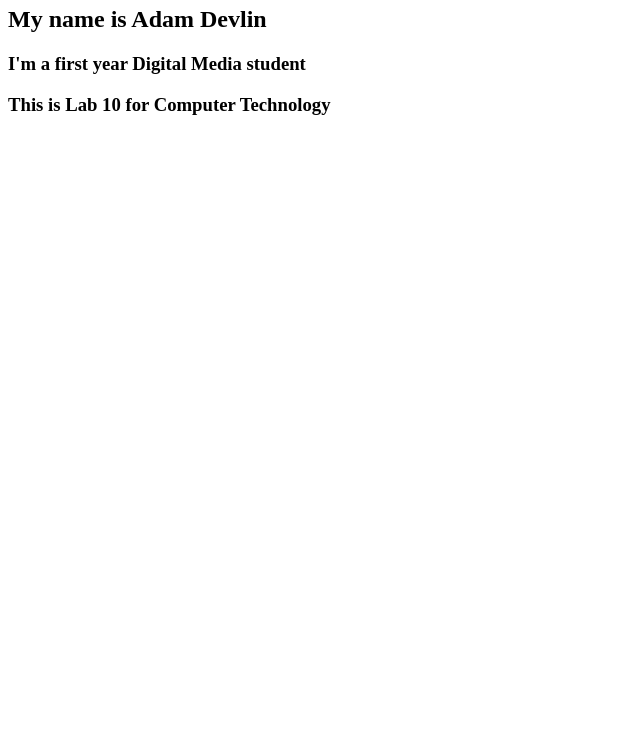
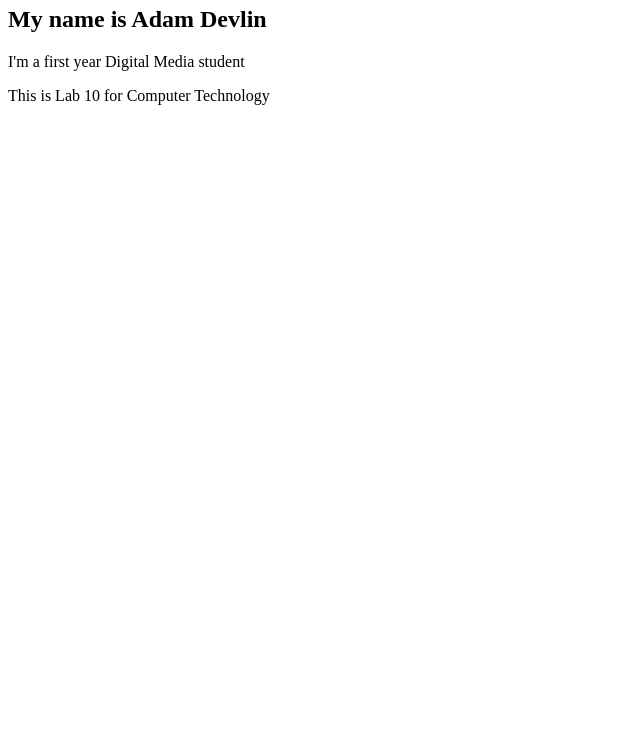
Before and after one commit to G00437074/ApacheWebsite, a plain HTML site: page index.html in a window 1280 px wide. Shown: the part 60-800 px from the top of the page, without its empty margins (0-640 px from the left). Drawn offline with Linux system fonts and the light colour scheme.

Commit message:
Updating text

```diff
--- a/index.html
+++ b/index.html
@@ -1,4 +1,4 @@
 <h1>Hello</h1>
 <h2>My name is Adam Devlin</h2>
-<h3>I'm a first year Digital Media student</h3>
-<h3>This is Lab 10 for Computer Technology</h3>
+<p>I'm a first year Digital Media student</p>
+<p>This is Lab 10 for Computer Technology</p>
```
